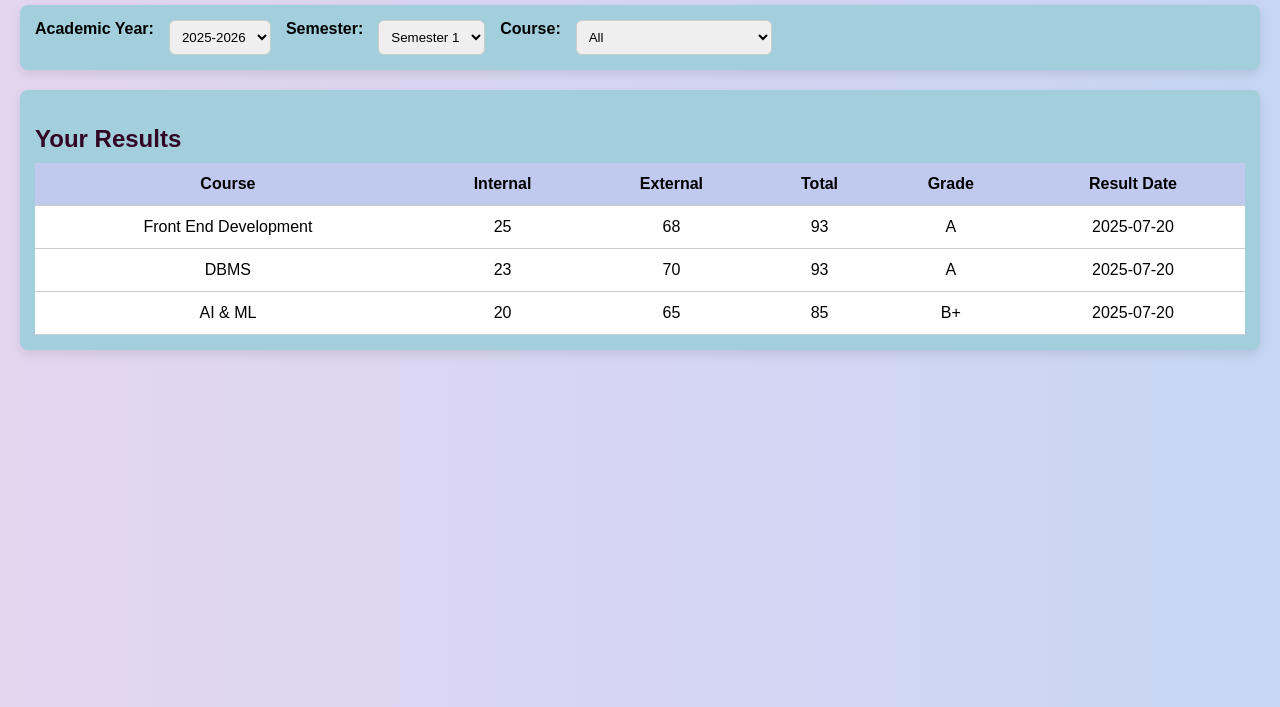
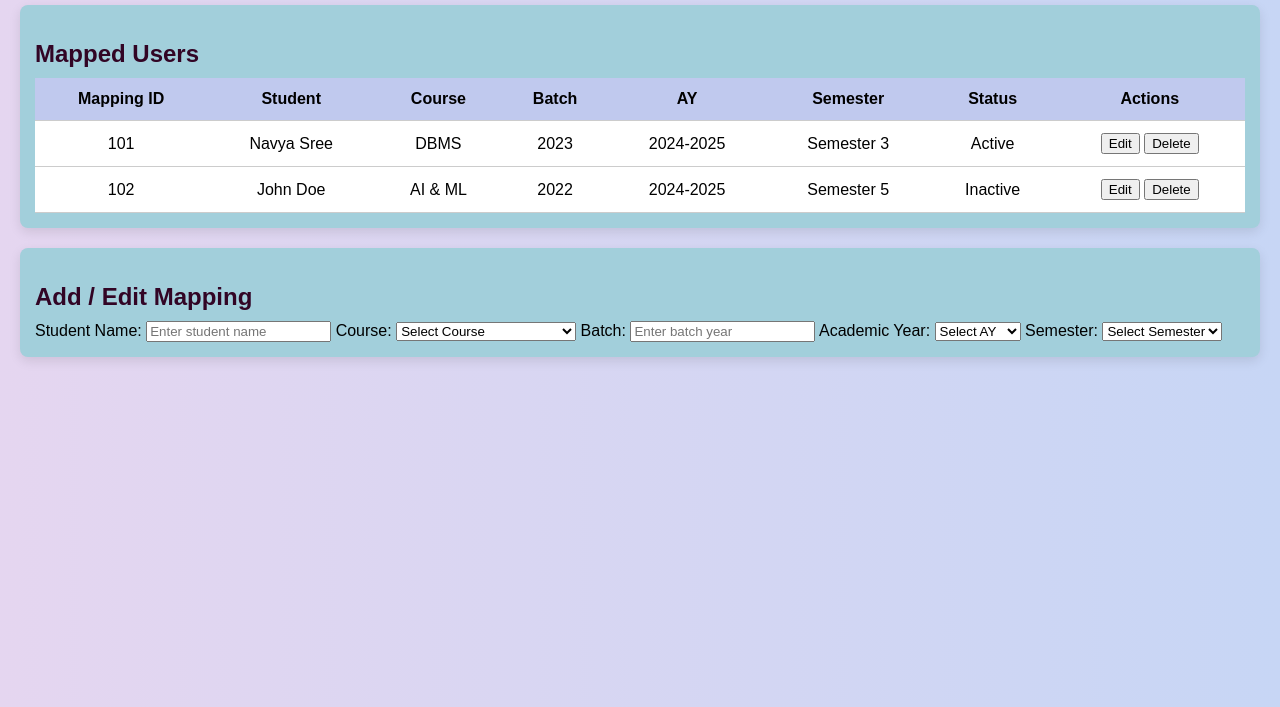
Before and after one commit to YerrabothulaNavyaSree09/results_html, a plain HTML site: page Admin/course usermanagement.html in a window 1280 px wide. Shown: the part 93-800 px from the top of the page. Drawn offline with Linux system fonts and the light colour scheme.

Commit message:
Update Files

```diff
--- a/Admin/course usermanagement.html
+++ b/Admin/course usermanagement.html
@@ -1,88 +1,100 @@
 <!DOCTYPE html>
 <html lang="en">
 <head>
-  <meta charset="UTF-8" />
-  <meta name="viewport" content="width=device-width, initial-scale=1.0"/>
-  <title>Student Results</title>
-  <link rel="stylesheet" href="courseuser.css" />
+  <meta charset="UTF-8">
+  <meta name="viewport" content="width=device-width, initial-scale=1.0">
+  <title>Course User Management</title>
+  <link rel="stylesheet" href="courseuser.css">
 </head>
 <body>
 
-  <h1 class="title">View Results</h1>
+  <h1 class="title">Course User Management</h1>
 
-
-  <div class="card filter-section">
-    <label for="year">Academic Year:</label>
-    <select id="year">
-      <option>2025-2026</option>
-      <option>2024-2025</option>
-      <option>2023-2024</option>
-      <option>2022-2023</option>
-    </select>
-
-    <label for="semester">Semester:</label>
-    <select id="semester">
-      <option>Semester 1</option>
-      <option>Semester 2</option>
-      <option>Semester 3</option>
-      <option>Semester 4</option>
-    </select>
-
-    <label for="course">Course:</label>
-    <select id="course">
-      <option>All</option>
-      <option>Front End Development</option>
-      <option>DBMS</option>
-      <option>Open Source Engineering</option>
-      <option>Mathematical Optimization</option>
-      <option>Oops</option>
-      <option>AI & ML</option>
-      <option>Operating Systems</option>
-    </select>
-  </div>
-
-
-  <div class="card results-container">
-    <h2 class="section-title">Your Results</h2>
+  <!-- Mapping List -->
+  <div class="card table-section">
+    <h2 class="section-title">Mapped Users</h2>
     <table>
       <thead>
         <tr>
+          <th>Mapping ID</th>
+          <th>Student</th>
           <th>Course</th>
-          <th>Internal</th>
-          <th>External</th>
-          <th>Total</th>
-          <th>Grade</th>
-          <th>Result Date</th>
+          <th>Batch</th>
+          <th>AY</th>
+          <th>Semester</th>
+          <th>Status</th>
+          <th>Actions</th>
         </tr>
       </thead>
       <tbody>
         <tr>
-          <td>Front End Development</td>
-          <td>25</td>
-          <td>68</td>
-          <td>93</td>
-          <td>A</td>
-          <td>2025-07-20</td>
+          <td>101</td>
+          <td>Navya Sree</td>
+          <td>DBMS</td>
+          <td>2023</td>
+          <td>2024-2025</td>
+          <td>Semester 3</td>
+          <td>Active</td>
+          <td>
+            <button class="btn edit">Edit</button>
+            <button class="btn delete">Delete</button>
+          </td>
         </tr>
         <tr>
-          <td>DBMS</td>
-          <td>23</td>
-          <td>70</td>
-          <td>93</td>
-          <td>A</td>
-          <td>2025-07-20</td>
-        </tr>
-        <tr>
+          <td>102</td>
+          <td>John Doe</td>
           <td>AI & ML</td>
-          <td>20</td>
-          <td>65</td>
-          <td>85</td>
-          <td>B+</td>
-          <td>2025-07-20</td>
+          <td>2022</td>
+          <td>2024-2025</td>
+          <td>Semester 5</td>
+          <td>Inactive</td>
+          <td>
+            <button class="btn edit">Edit</button>
+            <button class="btn delete">Delete</button>
+          </td>
         </tr>
       </tbody>
     </table>
   </div>
 
-</body>
-</html>
+  <!-- Add/Edit Form -->
+  <div class="card form-section">
+    <h2 class="section-title">Add / Edit Mapping</h2>
+    <form>
+      <label for="student">Student Name:</label>
+      <input type="text" id="student" placeholder="Enter student name" required>
+
+      <label for="course">Course:</label>
+      <select id="course" required>
+        <option value="">Select Course</option>
+        <option>Front End Development</option>
+        <option>DBMS</option>
+        <option>Open Source Engineering</option>
+        <option>Mathematical Optimization</option>
+        <option>Oops</option>
+        <option>AI & ML</option>
+        <option>Operating Systems</option>
+      </select>
+
+      <label for="batch">Batch:</label>
+      <input type="number" id="batch" placeholder="Enter batch year" required>
+
+      <label for="ay">Academic Year:</label>
+      <select id="ay" required>
+        <option value="">Select AY</option>
+        <option>2025-2026</option>
+        <option>2024-2025</option>
+        <option>2023-2024</option>
+        <option>2022-2023</option>
+      </select>
+
+      <label for="semester">Semester:</label>
+      <select id="semester" required>
+        <option value="">Select Semester</option>
+        <option>Semester 1</option>
+        <option>Semester 2</option>
+        <option>Semester 3</option>
+        <option>Semester 4</option>
+        <option>Semester 5</option>
+        <option>Semester 6</option>
+      </select>
```
Also changed, not shown: Admin/admin_index.html (+5 -5 lines), Admin/profile.html (+8 -3 lines), Faculty/faculty_index.html (+4 -4 lines), Faculty/profile.html (+2 -1 lines), Student/student_index.html (+2 -2 lines), Public_media/Delete user.jpeg (added).
